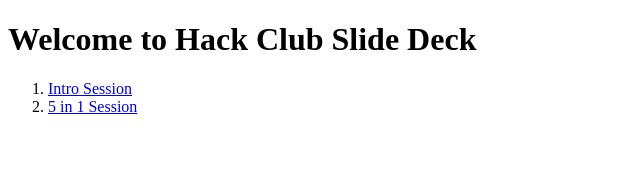
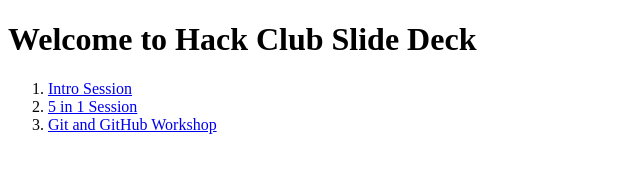
Before and after one commit to HackClubSSGI/slides, a plain HTML site: page index.html in a window 1280 px wide. Shown: the whole page, without its empty margins (0-640 px from the left). Drawn offline with Linux system fonts and the light colour scheme.

Commit message:
Add link to Git and GitHub Workshop

```diff
--- a/index.html
+++ b/index.html
@@ -10,6 +10,7 @@
     <ol>
         <li> <a href="session1.html" target="_blank" rel="noreferrer noopener">Intro Session</a> </li>
         <li><a href="session2.html" target="_blank" rel="noreferrer noopener">5 in 1 Session</a></li>
+        <li><a href="gitAndGithubWorkshop.html" target="_blank" rel="noreferrer noopener">Git and GitHub Workshop</a></li>
     </ol>
 </body>
 </html>
```
